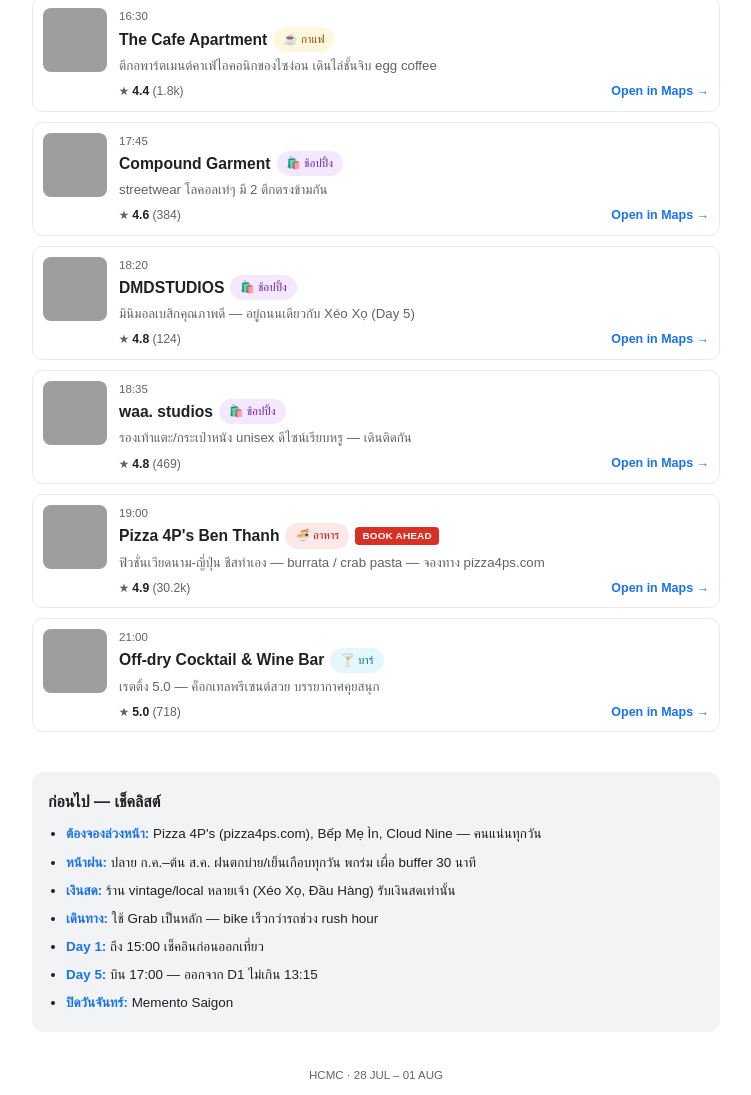
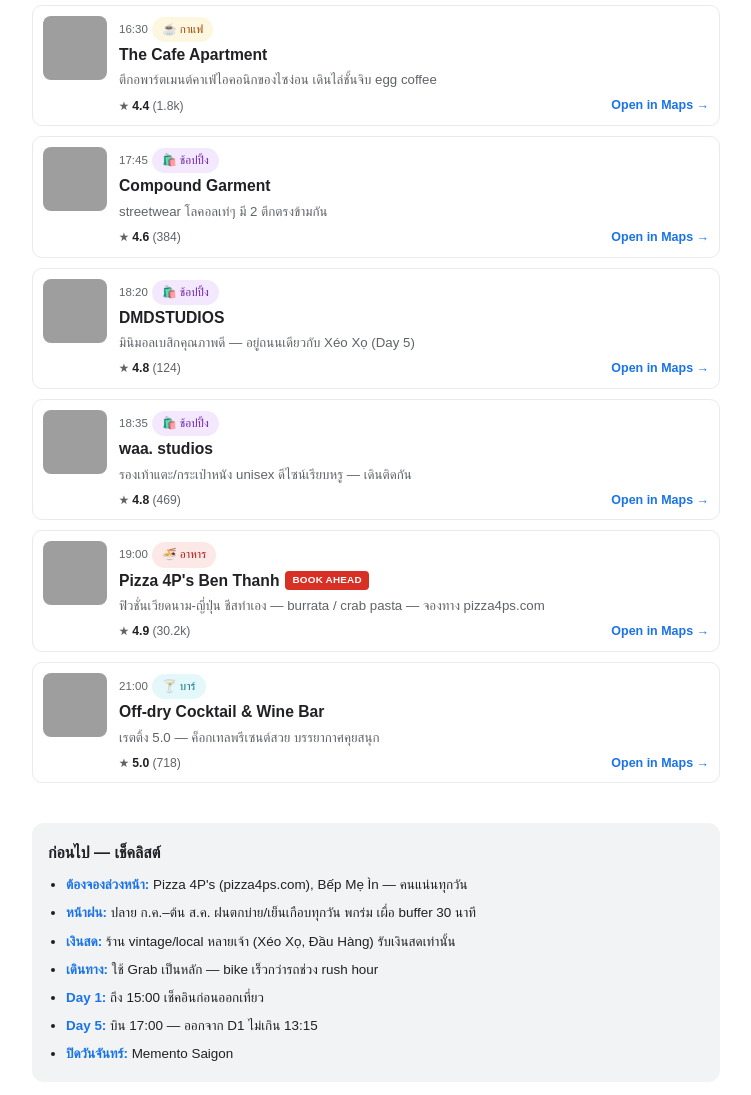
Before and after one commit to mxtbr/HCMC-trip, a plain HTML site: page index.html in a window 1280 px wide. Shown: the part 741-1836 px from the top of the page, without its empty margins (264-1015 px from the left). Drawn offline with Linux system fonts and the light colour scheme; some packages are replaced by stand-ins of ours; grey boxes are pictures that could not be loaded; a web font is replaced by a local one.

Commit message:
Update index.html

```diff
--- a/index.html
+++ b/index.html
@@ -184,7 +184,7 @@
   <section class="practical">
     <h2>ก่อนไป — เช็คลิสต์</h2>
     <ul>
-      <li><b>ต้องจองล่วงหน้า:</b> Pizza 4P's (pizza4ps.com), Bếp Mẹ Ìn, Cloud Nine — คนแน่นทุกวัน</li>
+      <li><b>ต้องจองล่วงหน้า:</b> Pizza 4P's (pizza4ps.com), Bếp Mẹ Ìn — คนแน่นทุกวัน</li>
       <li><b>หน้าฝน:</b> ปลาย ก.ค.–ต้น ส.ค. ฝนตกบ่าย/เย็นเกือบทุกวัน พกร่ม เผื่อ buffer 30 นาที</li>
       <li><b>เงินสด:</b> ร้าน vintage/local หลายเจ้า (Xéo Xọ, Đầu Hàng) รับเงินสดเท่านั้น</li>
       <li><b>เดินทาง:</b> ใช้ Grab เป็นหลัก — bike เร็วกว่ารถช่วง rush hour</li>
@@ -212,7 +212,7 @@ const DAYS = [
   { id:1, label:'Day 1 · 28 ก.ค.', title:'ถึงบ่าย → D1 core', narr:'ถึง 15:00 เช็คอินก่อน จากนั้นเดินสำรวจใจกลาง District 1 แบบไม่เร่ง' },
   { id:2, label:'Day 2 · 29 ก.ค.', title:'Coffee crawl + Phú Nhuận shopping', narr:'บ่ายเป็นคลัสเตอร์ช้อปปิ้งใหญ่ 4 ร้านอยู่หัวมุมเดียวกัน ไม่ต้องรีบ' },
   { id:3, label:'Day 3 · 30 ก.ค.', title:'Thảo Điền + local seafood + rooftop', narr:'เช้า-บ่ายอยู่ Thảo Điền เย็นกลับ D1 กินหอยก่อนขึ้นรูฟท็อป' },
-  { id:4, label:'Day 4 · 31 ก.ค.', title:'Designer + local + fine dining', narr:'วันแน่นสุด — แฟชั่นเช้า ของหวานบ่าย fine dining + คราฟต์เบียร์ + มื้อดึก' },
+  { id:4, label:'Day 4 · 31 ก.ค.', title:'Designer + local + craft beer', narr:'วันแน่นสุด — แฟชั่นเช้า ของหวานบ่าย ก๋วยเตี๋ยวปูมื้อเย็น + คราฟต์เบียร์ปิดท้าย' },
   { id:5, label:'Day 5 · 1 ส.ค.', title:'เช้าสั้นๆ ก่อนบิน', narr:'บิน 17:00 — ออกจาก D1 ไม่เกิน 13:15 เที่ยวเบาๆ ตอนเช้าเท่านั้น' }
 ];
 
@@ -254,9 +254,8 @@ const stops = [
   { day:4, time:'12:15', name:'Étsé Project + New Playground', cat:'shop', note:'เดรส/ผ้าไหม + มอลล์ streetwear ใต้ดิน ตึกเดียวกัน', lat:10.7782314, lng:106.7010998, url:'https://maps.google.com/?cid=12409015481804247322', photo:'https://lh3.googleusercontent.com/place-photos/AG9NLjDIBjKrWMBRGaf9qUjKo8VysixY_yMkodMwl5qL7xsXS-jUM0t9lUPSIU_Qj0laf0AiSB177fy2KZ1VX84p82LgT8nABQqEoTaxzZooJCFBFYpEPcW3jWgx6EQfa6qhLClka_gwLdyCdQG_0Nc=s800', rating:5.0, count:'327' },
   { day:4, time:'13:30', name:'Bếp Mẹ Ìn', cat:'food', note:'ร้านเวียดนาม Michelin Guide — Bánh Xèo + Cơm Tấm', lat:10.7738567, lng:106.6980798, url:'https://maps.google.com/?cid=4999984471408903447', photo:'https://lh3.googleusercontent.com/place-photos/AG9NLjDaE5VBNwzC-jFLgPy_3rU81HfAWQqtZlt84uuw6XOMe4hhY4eKji9yu2dG7luKaEuhI2_QCujJkL5r9F1SpZc2X80QciMgy0Sg9VtTaAO5jTYfJDh6DeBO1ZeOI6yp6_Gc-5mdPV5-NGZL5aHm69xC-w=s800', rating:4.6, count:'12.4k', book:true },
   { day:4, time:'16:00', name:'Chè mè đen', cat:'dessert', note:'ของหวานงาดำ ร้านเล็กเจ้าของตา-ยาย', lat:10.7681773, lng:106.6986895, url:'https://maps.google.com/?cid=10653390268181147858', photo:'https://lh3.googleusercontent.com/place-photos/AG9NLjC4voZGFbpK5vw5gPeU3CfyIYq-82gdoQ6ornXnMug-wjHVQHZXZLraLBqHipjefN9pzTyZFkU9VPIRnhvsNP6_W2JVMH9vPgf4yTHdxCdHqde8ZZSq8AVm6Gf4WNQiWfGAcIeHKOZM7e7A=s800', rating:4.6, count:'454' },
-  { day:4, time:'19:00', name:'Cloud Nine Restaurant', cat:'food', note:'fine dining ชั้น 11 โรงแรม La Siesta', lat:10.7731993, lng:106.6956783, url:'https://maps.google.com/?cid=12148414139870272817', photo:'https://lh3.googleusercontent.com/place-photos/AG9NLjCkulAs3Q8BmP4Rx10tHzz89oeJWsruSjXOJ2sUcxFM5_Qso66ckTHejU9NUmtfT_Idxpipf_aTRccPTaUlWGZMEqrxWHfAQWwEK-t6P_Yb1A3GVvysymRi_UU6cg2MjJ41xywNqMgMMT3H=s800', rating:4.8, count:'554', book:true },
+  { day:4, time:'19:00', name:'Bánh Canh Cua 14', cat:'food', note:'ก๋วยเตี๋ยวปูสไตล์คนไซง่อนจริงๆ', lat:10.759495, lng:106.6801699, url:'https://maps.google.com/?cid=1943380873087960012', photo:'https://lh3.googleusercontent.com/place-photos/AG9NLjCVN12kXnTj2vEkTzA8XXwuxjWCVSbANkOPBF-WAm6DnOo2e2NMl6KDceeHgbUrmsFCAI068yRoWZMs9hZZd5JUS0ntJLUd-LmeLWtjt7cQxpbwNdbkhPnT4MevXx7mKlgtJK4FpyLpTK0rHA=s800', rating:4.6, count:'3.9k' },
   { day:4, time:'21:00', name:'Pasteur Street Brewing Co.', cat:'bar', note:'คราฟต์เบียร์ตำนานของไซง่อน มี rooftop', lat:10.7751756, lng:106.7010337, url:'https://maps.google.com/?cid=6487031096206039281', photo:'https://lh3.googleusercontent.com/place-photos/AG9NLjALGGso2EIPuxFUbmh6WEN27EGI1s1_nz7z817B5qqy2b4nuKWbtG3MvKeTuIxrCtlL0XHvy4p-EvcgEOnWw5S14XzzADXc0eb6C8Wl6ejVWBT6WLr_AS3cggaLN5zdn3sht_pHMMiAvsCeMr_8_RAA=s800', rating:4.8, count:'4.8k' },
-  { day:4, time:'22:30', name:'Bánh Canh Cua 14', cat:'food', note:'ก๋วยเตี๋ยวปูมื้อดึกหลังเบียร์', lat:10.759495, lng:106.6801699, url:'https://maps.google.com/?cid=1943380873087960012', photo:'https://lh3.googleusercontent.com/place-photos/AG9NLjCVN12kXnTj2vEkTzA8XXwuxjWCVSbANkOPBF-WAm6DnOo2e2NMl6KDceeHgbUrmsFCAI068yRoWZMs9hZZd5JUS0ntJLUd-LmeLWtjt7cQxpbwNdbkhPnT4MevXx7mKlgtJK4FpyLpTK0rHA=s800', rating:4.6, count:'3.9k' },
 
   // DAY 5
   { day:5, time:'08:30', name:'Naii Specialty Coffee', cat:'coffee', note:'egg coffee แก้วสุดท้าย — ปิด 5 โมงเย็น', lat:10.7745639, lng:106.7002024, url:'https://maps.google.com/?cid=12265647650647125394', photo:'https://lh3.googleusercontent.com/place-photos/AG9NLjAEWbTkxntdAc82Ps60Zd4ZxOqmAZafvSUGaTx691mL1imborNd-ucR0s-OMqGfbNVIwmiAD31RL495usZsweE710Ghw65rtbxu6ffcBjs1TywxoR0FrPH5R4KlhkcH4jvcxdKhYt-e2_rBhwDqN7LZIg=s800', rating:5.0, count:'525' },
@@ -388,9 +387,11 @@ DAYS.forEach(d=>{
     card.innerHTML = `
       <img src="${s.photo}" onerror="this.style.display='none'">
       <div class="stop-main">
-        <div class="stop-time">${s.time}</div>
+        <div class="stop-time-row">
+          <span class="stop-time">${s.time}</span>
+          <span class="chip" style="background:${c.bg};color:${c.text}">${c.emoji} ${c.label}</span>
+        </div>
         <div class="stop-name">${s.name}
-          <span class="chip" style="background:${c.bg};color:${c.text}">${c.emoji} ${c.label}</span>
           ${s.book ? '<span class="tag-book">BOOK AHEAD</span>' : ''}
         </div>
         <p class="stop-note">${s.note}</p>
```
